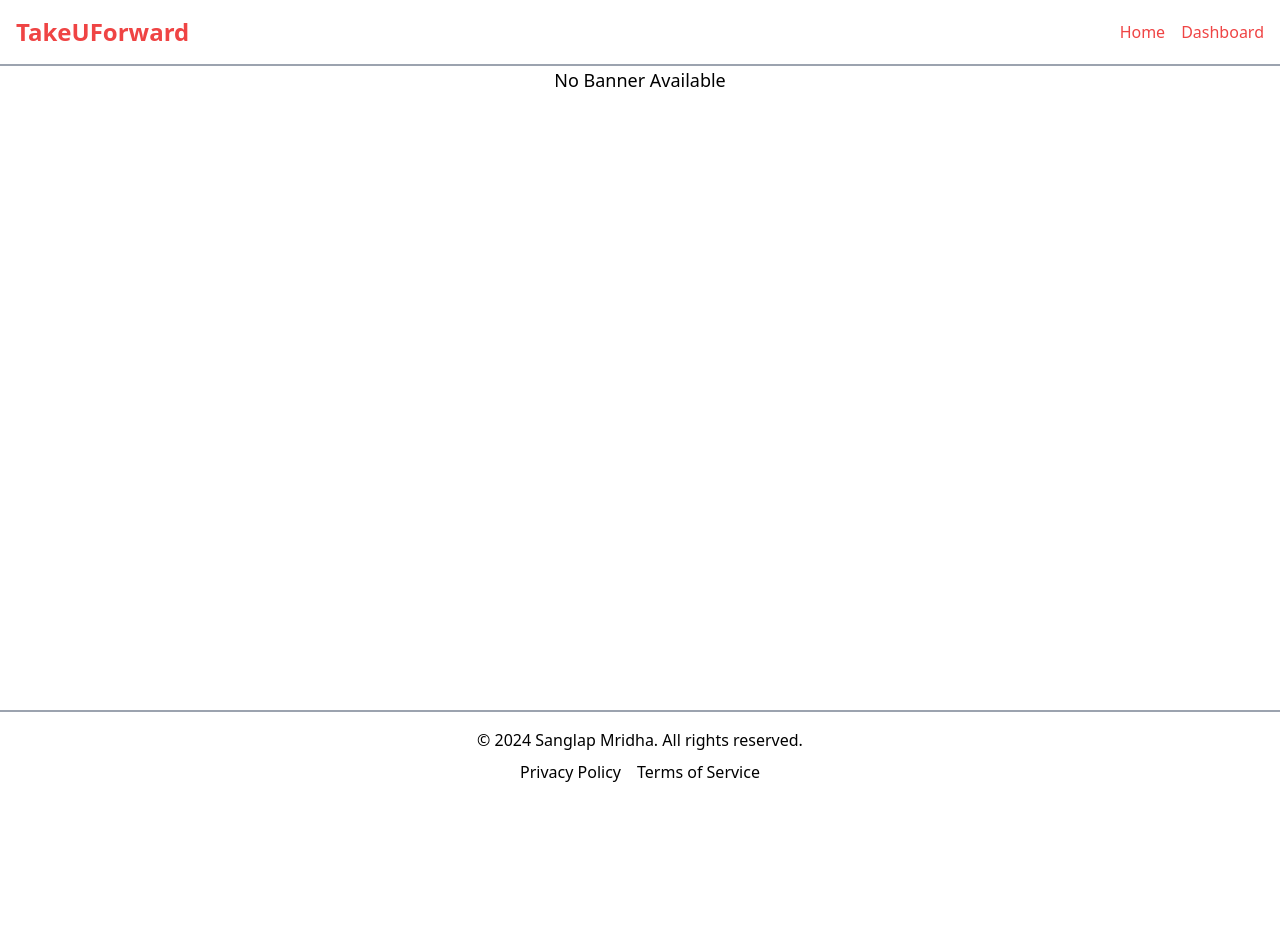
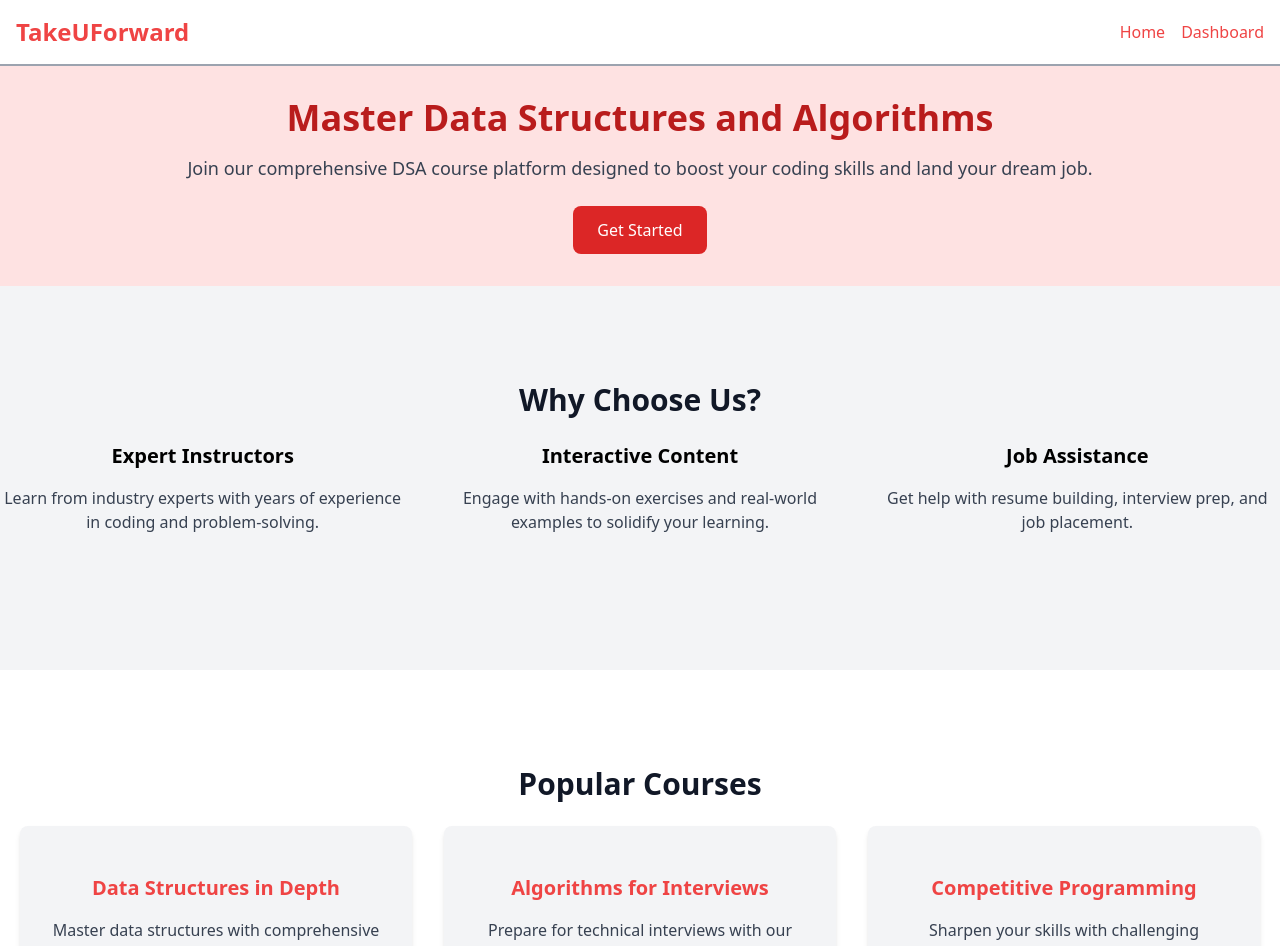
Before and after one commit to sanglap13/tuf-task, a React (Vite) app in the folder frontend/: page / in a window 1280 px wide. Shown: the top 946 px of the page. Before the commit the page ends 800 px from the top, so only its background shows below. Built offline with nearby package versions, Linux system fonts and the light colour scheme; no server answers.

Commit message:
feat: add upload part also

```diff
--- a/frontend/src/@types/hero.types.ts
+++ b/frontend/src/@types/hero.types.ts
@@ -7,5 +7,7 @@ export interface IBanner {
 }
 
 export interface IHeroProps {
-  banners: IBanner[];
+  visibleBanners: IBanner[];
+  timer: number;
+  currentIndex: number;
 }
--- /dev/null
+++ b/frontend/src/@types/home.types.ts
@@ -0,0 +1,5 @@
+export interface ICourseCardProps {
+  title: string;
+  description: string;
+  color?: string; // Optional prop to allow dynamic color changes
+}
--- a/frontend/src/components/pages/dashboard/Dashboard.tsx
+++ b/frontend/src/components/pages/dashboard/Dashboard.tsx
@@ -1,5 +1,107 @@
-const Dashboard = () => {
-  return <div>Dashboard</div>;
+import React, { useState } from "react";
+import { uploadBanner } from "../../../utils/api/api";
+
+const Dashboard: React.FC = () => {
+  const [image, setImage] = useState<File | null>(null);
+  const [description, setDescription] = useState<string>("");
+  const [timer, setTimer] = useState<number>(6);
+  const [visibility, setVisibility] = useState<boolean>(true);
+  const [isUploading, setIsUploading] = useState<boolean>(false);
+
+  const handleImageChange = (e: React.ChangeEvent<HTMLInputElement>) => {
+    if (e.target.files && e.target.files[0]) {
+      setImage(e.target.files[0]);
+    }
+  };
+
+  const handleSubmit = async (e: React.FormEvent) => {
+    e.preventDefault();
+
+    if (!image) {
+      alert("Please select an image.");
+      return;
+    }
+
+    const formData = new FormData();
+    formData.append("bannerImage", image);
+    formData.append("description", description);
+    formData.append("timer", timer.toString());
+    formData.append("visibility", visibility.toString());
+
+    setIsUploading(true);
+
+    try {
+      const response = await uploadBanner(formData);
+      console.log("Banner uploaded:", response);
+      alert("Banner uploaded successfully!");
+    } catch (error) {
+      console.error("Failed to upload banner", error);
+      alert("Failed to upload banner");
+    } finally {
+      setIsUploading(false);
+    }
+  };
+
+  return (
+    <div className="max-w-4xl mx-auto mt-10">
+      <h2 className="text-2xl font-bold text-center mb-6">Upload New Banner</h2>
+      <form onSubmit={handleSubmit} className="space-y-4">
+        <div>
+          <label className="block text-sm font-medium text-gray-700">
+            Banner Image
+          </label>
+          <input
+            type="file"
+            accept="image/*"
+            onChange={handleImageChange}
+            className="mt-1 block w-full"
+          />
+        </div>
+        <div>
+          <label className="block text-sm font-medium text-gray-700">
+            Description
+          </label>
+          <textarea
+            value={description}
+            onChange={(e) => setDescription(e.target.value)}
+            className="mt-1 block w-full p-2 border border-gray-300 rounded-md"
+          />
+        </div>
+        <div>
+          <label className="block text-sm font-medium text-gray-700">
+            Timer (seconds)
+          </label>
+          <input
+            type="number"
+            value={timer}
+            onChange={(e) => setTimer(Number(e.target.value))}
+            className="mt-1 block w-full p-2 border border-gray-300 rounded-md"
+          />
+        </div>
+        <div>
+          <label className="block text-sm font-medium text-gray-700">
+            Visibility
+          </label>
+          <input
+            type="checkbox"
+            checked={visibility}
+            onChange={(e) => setVisibility(e.target.checked)}
+            className="mt-1"
+          />
+          <span className="ml-2">Visible</span>
+        </div>
+        <div>
+          <button
+            type="submit"
+            className="w-full bg-blue-600 text-white py-2 px-4 rounded-md hover:bg-blue-700"
+            disabled={isUploading}
+          >
+            {isUploading ? "Uploading..." : "Upload Banner"}
+          </button>
+        </div>
+      </form>
+    </div>
+  );
 };
 
 export default Dashboard;
--- a/frontend/src/components/pages/home/Home.tsx
+++ b/frontend/src/components/pages/home/Home.tsx
@@ -1,22 +1,25 @@
 import React, { useEffect, useState } from "react";
+import { IBanner } from "../../../@types/hero.types";
 import { getBanner } from "../../../utils/api/api";
-import { IBanner } from "../../../@types/hero.types";
 import Hero from "./hero/Hero";
+import Highlights from "./highlights/Highlights";
+import Popular from "./popular/Popular";
 
 const Home: React.FC = () => {
   const [banners, setBanners] = useState<IBanner[]>([]);
+  const [visibleBanners, setVisibleBanners] = useState<IBanner[]>([]);
+  const [currentIndex, setCurrentIndex] = useState<number>(0);
+  const [timer, setTimer] = useState<number>(0);
   const [isLoading, setIsLoading] = useState<boolean>(true);
 
   const loadBanners = async () => {
     try {
       const data = await getBanner();
-      console.log(data, "data");
-
-      // Filter banners based on visibility
       const visible = data.filter((banner: IBanner) => banner.visibility);
-
-      setBanners(visible);
+      setBanners(data);
+      setVisibleBanners(visible);
       setIsLoading(false);
+      setTimer(visible.length > 0 ? visible[0].timer : 0);
     } catch (error) {
       console.error("Failed to load banners", error);
       setIsLoading(false);
@@ -27,11 +30,31 @@ const Home: React.FC = () => {
     loadBanners();
   }, []);
 
+  useEffect(() => {
+    if (timer > 0) {
+      const countdown = setInterval(() => {
+        setTimer((prev) => prev - 1);
+      }, 1000);
+      return () => clearInterval(countdown);
+    } else if (visibleBanners.length > 0) {
+      setCurrentIndex((prev) => (prev + 1) % visibleBanners.length);
+      setTimer(
+        visibleBanners[(currentIndex + 1) % visibleBanners.length]?.timer || 0
+      );
+    }
+  }, [timer, currentIndex, visibleBanners]);
+
   if (isLoading) return <div className="text-center text-lg">Loading...</div>;
 
   return (
     <div>
-      <Hero banners={banners} />
+      <Hero
+        visibleBanners={visibleBanners}
+        timer={timer}
+        currentIndex={currentIndex}
+      />
+      <Highlights />
+      <Popular />
     </div>
   );
 };
--- a/frontend/src/components/pages/home/hero/Hero.tsx
+++ b/frontend/src/components/pages/home/hero/Hero.tsx
@@ -1,31 +1,16 @@
-import React, { useEffect, useState } from "react";
+import React from "react";
 import { IHeroProps } from "../../../../@types/hero.types";
 
-const Hero: React.FC<IHeroProps> = ({ banners }) => {
-  const [currentIndex, setCurrentIndex] = useState<number>(0);
-  const [timer, setTimer] = useState<number>(
-    banners.length > 0 ? banners[0].timer : 0
-  );
-
-  useEffect(() => {
-    if (timer > 0) {
-      const countdown = setInterval(() => {
-        setTimer((prev) => prev - 1);
-      }, 1000);
-
-      return () => clearInterval(countdown);
-    } else if (banners.length > 0) {
-      setCurrentIndex((prev) => (prev + 1) % banners.length);
-      setTimer(banners[(currentIndex + 1) % banners.length]?.timer || 0);
-    }
-  }, [timer, currentIndex, banners]);
-
-  if (banners.length === 0)
-    return <div className="text-center text-lg">No Banner Available</div>;
-
-  const { imageUrl, description } = banners[currentIndex] || {};
+const Hero: React.FC<IHeroProps> = ({
+  visibleBanners,
+  timer,
+  currentIndex,
+}) => {
+  const { imageUrl, description } = visibleBanners[currentIndex] || {};
 
   return (
+    <div className="hero-container">
+      {visibleBanners.length > 0 && (
         <div className="relative w-full h-[400px] bg-gray-200 overflow-hidden">
           {imageUrl && (
             <img
@@ -37,8 +22,26 @@ const Hero: React.FC<IHeroProps> = ({ banners }) => {
           <div className="absolute bottom-0 left-0 right-0 bg-black bg-opacity-50 p-4 text-white flex justify-between items-center">
             <p className="text-xl">{description}</p>
             <div className="text-2xl">
-          {`${Math.floor(timer / 60)}:${String(timer % 60).padStart(2, "0")}`}
+              {`${Math.floor(timer / 60)}:${String(timer % 60).padStart(
+                2,
+                "0"
+              )}`}
             </div>
+          </div>
+        </div>
+      )}
+
+      <div className="py-8 text-center bg-red-100">
+        <h1 className="text-4xl font-bold text-red-700">
+          Master Data Structures and Algorithms
+        </h1>
+        <p className="text-lg text-gray-700 mt-4">
+          Join our comprehensive DSA course platform designed to boost your
+          coding skills and land your dream job.
+        </p>
+        <button className="mt-6 px-6 py-3 bg-red-600 text-white rounded-lg hover:bg-red-700">
+          Get Started
+        </button>
       </div>
     </div>
   );
--- /dev/null
+++ b/frontend/src/components/pages/home/highlights/Highlights.tsx
@@ -0,0 +1,33 @@
+import React from "react";
+
+const Highlights: React.FC = () => {
+  return (
+    <section className="course-highlights py-24 bg-gray-100 text-center ">
+      <h2 className="text-3xl font-bold text-gray-900 mb-6">Why Choose Us?</h2>
+      <div className="flex justify-center space-x-8 flex-col md:flex-row">
+        <div className="md:w-1/3 mb-10">
+          <h3 className="text-xl font-semibold">Expert Instructors</h3>
+          <p className="mt-4 text-gray-700">
+            Learn from industry experts with years of experience in coding and
+            problem-solving.
+          </p>
+        </div>
+        <div className="md:w-1/3 mb-10">
+          <h3 className="text-xl font-semibold">Interactive Content</h3>
+          <p className="mt-4 text-gray-700">
+            Engage with hands-on exercises and real-world examples to solidify
+            your learning.
+          </p>
+        </div>
+        <div className="md:w-1/3">
+          <h3 className="text-xl font-semibold">Job Assistance</h3>
+          <p className="mt-4 text-gray-700">
+            Get help with resume building, interview prep, and job placement.
+          </p>
+        </div>
+      </div>
+    </section>
+  );
+};
+
+export default Highlights;
--- /dev/null
+++ b/frontend/src/components/pages/home/popular/Popular.tsx
@@ -0,0 +1,26 @@
+import React from "react";
+import { CourseCard } from "../../../shared";
+
+const Popular: React.FC = () => {
+  return (
+    <section className="popular-courses py-24 bg-white text-center">
+      <h2 className="text-3xl font-bold text-gray-900 mb-6">Popular Courses</h2>
+      <div className="grid grid-cols-1 md:grid-cols-3 gap-8 px-5">
+        <CourseCard
+          title="Data Structures in Depth"
+          description="Master data structures with comprehensive lessons and coding exercises."
+        />
+        <CourseCard
+          title="Algorithms for Interviews"
+          description="Prepare for technical interviews with our algorithms course."
+        />
+        <CourseCard
+          title="Competitive Programming"
+          description="Sharpen your skills with challenging problems and contests."
+        />
+      </div>
+    </section>
+  );
+};
+
+export default Popular;
--- /dev/null
+++ b/frontend/src/components/shared/courseCard/CourseCard.tsx
@@ -0,0 +1,17 @@
+import React from "react";
+import { ICourseCardProps } from "../../../@types/home.types";
+
+const CourseCard: React.FC<ICourseCardProps> = ({
+  title,
+  description,
+  color = "text-red-500",
+}) => {
+  return (
+    <div className="course-card px-6 py-12 bg-gray-100 rounded-lg shadow-md">
+      <h3 className={`text-xl font-semibold ${color}`}>{title}</h3>
+      <p className="mt-4 text-gray-700">{description}</p>
+    </div>
+  );
+};
+
+export default CourseCard;
--- a/frontend/src/components/shared/index.ts
+++ b/frontend/src/components/shared/index.ts
@@ -1,3 +1,4 @@
 export { default as Loader } from "./loader/Loader";
 export { default as Navbar } from "./navbar/Navbar";
 export { default as Footer } from "./footer/Footer";
+export { default as CourseCard } from "./courseCard/CourseCard";
```
Lines whose indentation alone changed are shown as unchanged.
